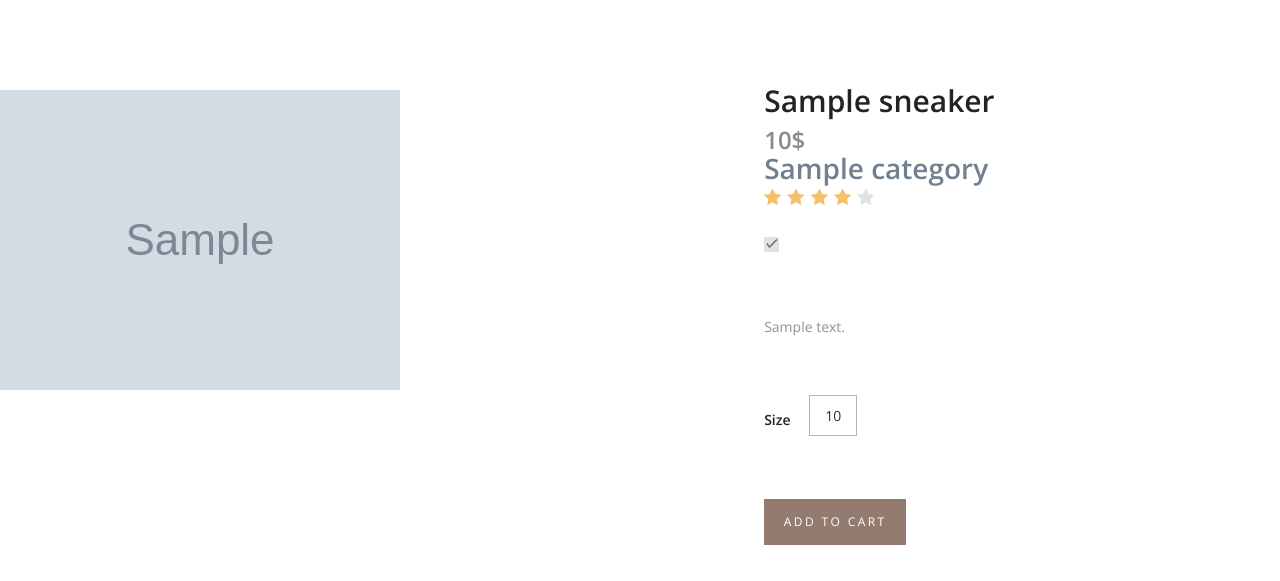
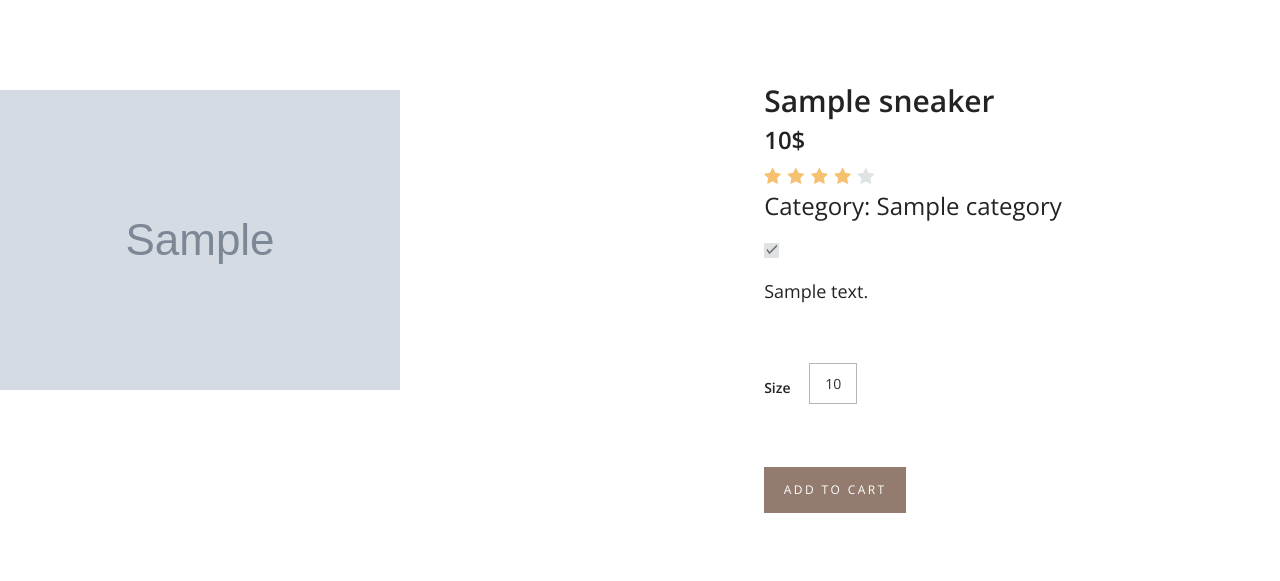
Before and after one commit to danielshtel/django-shop, a Django app: a page that uses shop/templates/product.html in a window 1280 px wide; the page is wider, and only the part inside the window is pictured. Shown: the part 120-701 px from the top of that part. Run offline with Django 3.2, Linux system fonts and the light colour scheme; tables that the repository leaves empty hold one stand-in row (values such as "Sample post"); grey boxes marked "Sample" are stand-in pictures; some libraries are stand-ins or nearby versions.

Commit message:
[upd] small changes in product.css

```diff
--- a/myshop/settings.py
+++ b/myshop/settings.py
@@ -128,8 +128,8 @@ USE_TZ = True
 # https://docs.djangoproject.com/en/3.2/howto/static-files/
 
 STATIC_URL = '/static/'
-STATIC_ROOT = os.path.join(BASE_DIR, 'static')
-
+# STATIC_ROOT = os.path.join(BASE_DIR, 'static')
+STATICFILES_DIRS = [ os.path.join(BASE_DIR, 'static'), ]
 # Default primary key field type
 # https://docs.djangoproject.com/en/3.2/ref/settings/#default-auto-field
 
--- a/myshop/urls.py
+++ b/myshop/urls.py
@@ -11,4 +11,4 @@ urlpatterns = [
 
 if settings.DEBUG:
     urlpatterns += static(settings.MEDIA_URL, document_root=settings.MEDIA_ROOT)
-    urlpatterns += static(settings.STATIC_URL, document_root=settings.STATIC_ROOT)
+    urlpatterns += static(settings.STATIC_URL, document_root=settings.STATICFILES_DIRS)
--- a/shop/static/styles/product.css
+++ b/shop/static/styles/product.css
@@ -86,10 +86,10 @@ ul
 p
 {
 	font-family: 'Open Sans', sans-serif;
-	font-size: 14px;
+	font-size: 18px;
+    font-weight: 300;
 	line-height: 2;
-	font-weight: 400;
-	color: #929191;
+	color: #232323;
 	-webkit-font-smoothing: antialiased;
 	-webkit-text-shadow: rgba(0,0,0,.01) 0 0 1px;
 	text-shadow: rgba(0,0,0,.01) 0 0 1px;
@@ -815,13 +815,14 @@ section
 	font-size: 24px;
 	font-weight: 600;
 	margin-top: 9px;
-	color: #8a8a8a;
+	color: #232323;
 }
 .product_category
 {
-	font-size: 28px;
-	font-weight: 600;
-	color: #708090;
+	font-size: 24px;
+	font-weight: 300;
+	margin-top: 9px;
+	color: #232323;
 	line-height: 0.75;
 }
 .rating
@@ -898,7 +899,7 @@ section
 }
 .product_text
 {
-	margin-top: 56px;
+	margin-top: 10px;
 }
 .product_text p:last-of-type
 {
--- a/shop/templates/product.html
+++ b/shop/templates/product.html
@@ -27,7 +27,6 @@
                 <div class="product_content">
                     <div class="product_name">{{ product.title }}</div>
                     <div class="product_price">{{product.price}}$</div>
-                    <div class="product_category">{{product.category}}</div>
                     <div class="rating rating_4" data-rating="4">
                         <i class="fa fa-star"></i>
                         <i class="fa fa-star"></i>
@@ -35,6 +34,7 @@
                         <i class="fa fa-star"></i>
                         <i class="fa fa-star"></i>
                     </div>
+                    <div class="product_category">Category: {{product.category}}</div>
                     <!-- In Stock -->
                     {% if product.available %}
                     <div class="in_stock_container">
```
